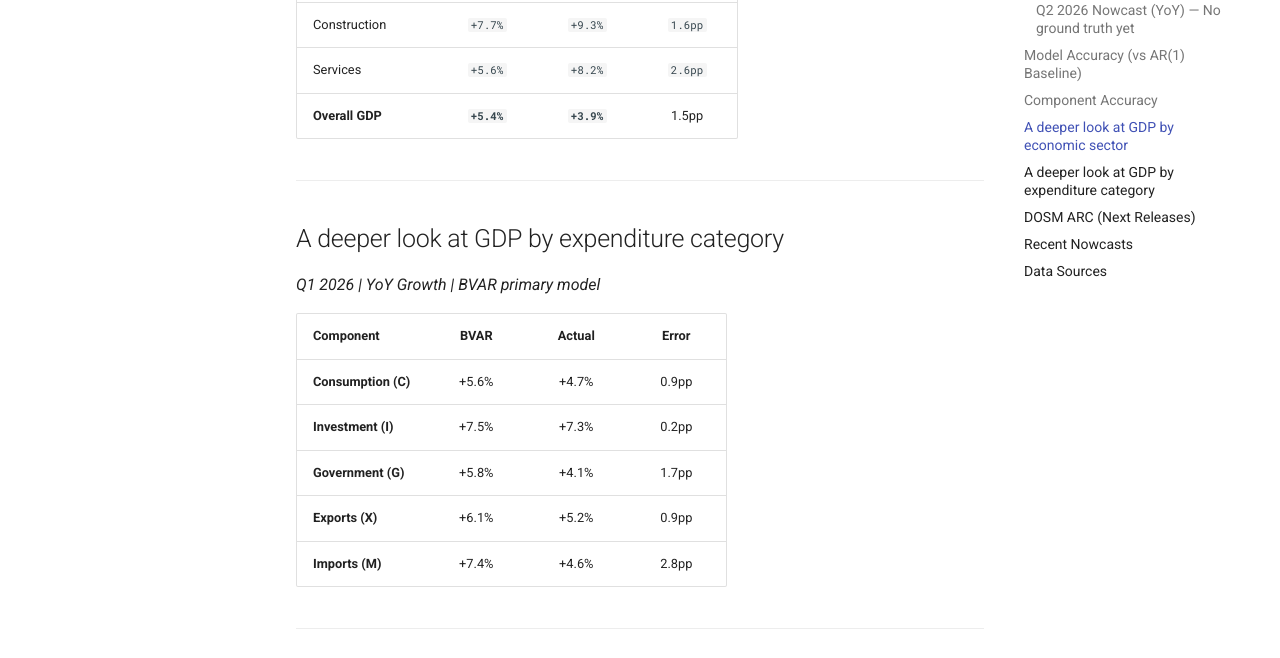
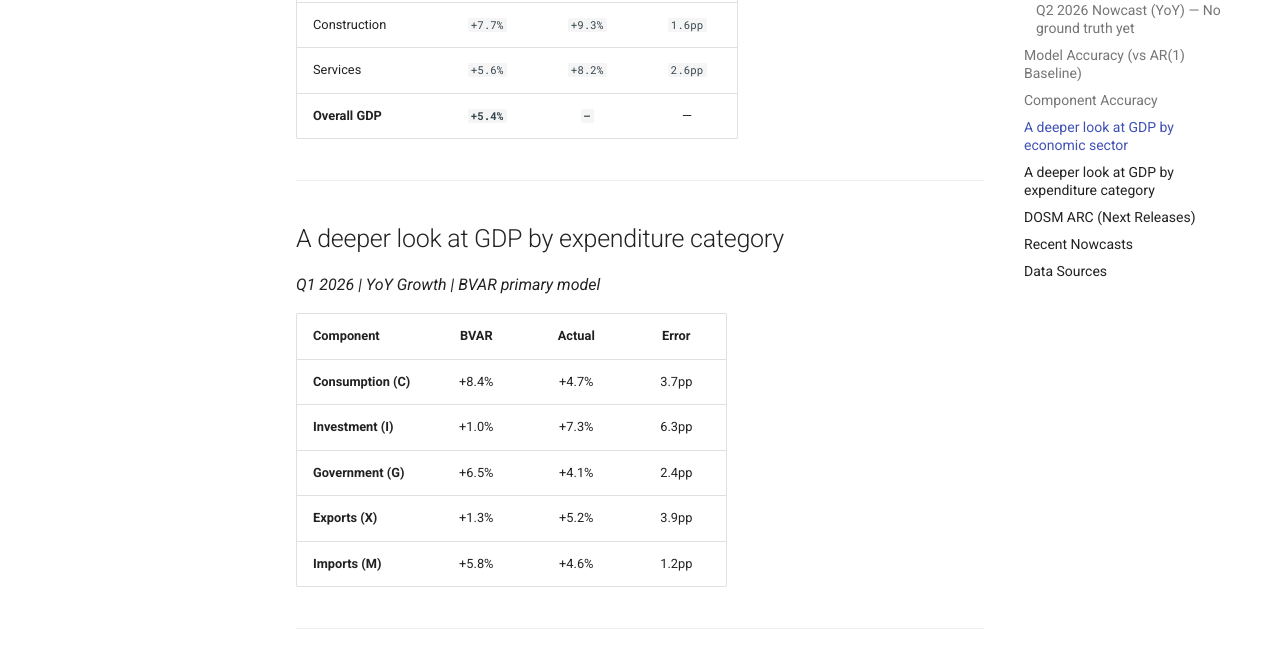
Before and after one commit to pengkodammaya/BM-ECB, an MkDocs documentation site: the page built from docs/dashboard.md, in a window 1280 px wide and 900 px high, scrolled down 1966 px. Shown: the part 152-810 px from the top of the window. Built offline with MkDocs 1.6.1 and Material for MkDocs 9.7.7, drawn with Linux system fonts in a browser that asks for light colours; some of the changed text lies outside the part shown.

```diff
--- a/docs/daily_log.csv
+++ b/docs/daily_log.csv
@@ -8,4 +8,4 @@ date,dfm,bvar,beq,ensemble,actual_gdp_pct,investment,exports_comp,imports_comp,i
 2026-06-02,8.59,,,,-0.01,,,,7.3,5.2,4.6,4.79,,5.4,,,,,5.81,4.7,4.1,,1.46,5.12,5.41,4.26,4.93,4.75,,,,,,6.16,6.68,6.25,3.9,8.26,4.7,7.3,4.1,5.2,4.6,-0.01,,,10.44,2.23,4.87,10.17,14.63,5.4,,,,"{""agriculture"": 2.6, ""mining"": -2.1, ""manufacturing"": 5.9, ""construction"": 7.7, ""services"": 5.6}",0.85,-1.05,4.27,4.23,8.48,2026-Q2,2.79,0.73,2.24,,,,1.08,1.05,1.02,,5.4,,,
 2026-06-03,6.25,5.1,,5.67,-0.01,7.5,5.93,7.38,7.3,5.2,4.6,5.82,,3.88,,,,5.6,5.83,4.7,4.1,,1.46,5.12,5.41,4.26,4.93,4.75,,,,,,6.13,7.16,7.47,3.88,8.77,4.7,7.3,4.1,5.2,4.6,-0.01,,,8.77,1.55,5.52,1.91,5.93,5.4,,,,"{""agriculture"": 2.6, ""mining"": -2.1, ""manufacturing"": 5.9, ""construction"": 7.7, ""services"": 5.6}",0.85,-1.05,4.05,9.62,8.22,2026-Q2,5.43,0.38,1.23,,1.18,1.2,1.08,1.04,1.02,3.25,5.4,,5.4,
 2026-06-04,5.62,,,5.62,-0.01,1.01,1.27,3.31,7.3,5.2,4.6,5.8,,,,,,8.5,6.48,4.7,4.1,,1.46,5.12,5.41,4.26,4.93,4.75,,,,,,6.06,6.91,7.39,3.83,8.29,4.7,7.3,4.1,5.2,4.6,-0.01,,,8.5,1.01,6.48,1.27,3.31,5.4,,,,,0.85,-1.05,4.07,9.34,8.22,2026-Q2,5.36,0.39,1.34,,,,1.07,1.04,1.02,3.22,5.4,,5.4,"{""agriculture"": 2.6, ""mining"": -2.1, ""manufacturing"": 5.9, ""construction"": 7.7, ""services"": 5.6}"
-2026-06-05,9.23,5.14,,7.19,-0.01,7.51,6.07,7.4,7.3,5.2,4.6,6.57,,3.87,,,,5.63,5.83,4.7,4.1,,1.46,5.12,5.41,4.26,4.93,4.75,,,,,,6.22,6.91,7.39,3.81,8.64,4.7,7.3,4.1,5.2,4.6,-0.01,,,13.42,1.01,6.48,-0.35,5.81,5.4,,,,,0.85,-1.05,4.12,9.34,8.22,2026-Q2,2.93,1.59,0.79,,1.32,1.21,1.08,1.04,1.02,2.0,5.4,,5.4,"{""agriculture"": 2.6, ""mining"": -2.1, ""manufacturing"": 5.9, ""construction"": 7.7, ""services"": 5.6}"
+2026-06-05,5.41,,,5.41,-0.01,1.01,1.28,5.82,7.3,5.2,4.6,5.79,,,,,,8.41,6.48,4.7,4.1,,1.46,5.12,5.41,4.26,4.93,4.75,,,,,,6.06,6.91,7.39,3.77,8.64,4.7,7.3,4.1,5.2,4.6,-0.01,,,8.41,1.01,6.48,1.28,5.82,5.4,,,,,0.85,-1.05,4.07,9.34,8.22,2026-Q2,5.24,0.37,1.31,,,,1.07,1.04,1.02,3.16,5.4,,5.4,"{""agriculture"": 2.6, ""mining"": -2.1, ""manufacturing"": 5.9, ""construction"": 7.7, ""services"": 5.6}"
--- a/docs/dashboard.md
+++ b/docs/dashboard.md
@@ -18,10 +18,10 @@
 
 | Model | Nowcast | vs AR(1) | Description |
 |-------|:-------:|:--------:|-------------|
-| **DFM** | `+9.2%` | 3.8pp | Dynamic Factor Model |
-| **BVAR** | `+5.1%` | -0.3pp | Bayesian VAR |
+| **DFM** | `+5.4%` | 0.0pp | Dynamic Factor Model |
+| **BVAR** | `—` | — | Bayesian VAR |
 | **AR(1)** | `+5.4%` | — | Persistence (baseline) |
-| **Ensemble** | `+7.2%` | 1.8pp | Median of DFM + BVAR |
+| **Ensemble** | `+5.4%` | 0.0pp | Median of DFM + BVAR |
 
 > *Q2 2026 actuals expected via DOSM ARC*
 
@@ -65,7 +65,7 @@
 | Manufacturing | `+5.9%` | `+4.1%` | `1.8pp` |
 | Construction | `+7.7%` | `+9.3%` | `1.6pp` |
 | Services | `+5.6%` | `+8.2%` | `2.6pp` |
-| **Overall GDP** | **`+5.4%`** | **`+3.9%`** | 1.5pp |
+| **Overall GDP** | **`+5.4%`** | **`—`** | — |
 
 ---
 
@@ -75,11 +75,11 @@
 
 | Component | BVAR | Actual | Error |
 |-----------|:----:|:------:|:-----:|
-| **Consumption (C)** | +5.6% | +4.7% | 0.9pp |
-| **Investment (I)** | +7.5% | +7.3% | 0.2pp |
-| **Government (G)** | +5.8% | +4.1% | 1.7pp |
-| **Exports (X)** | +6.1% | +5.2% | 0.9pp |
-| **Imports (M)** | +7.4% | +4.6% | 2.8pp |
+| **Consumption (C)** | +8.4% | +4.7% | 3.7pp |
+| **Investment (I)** | +1.0% | +7.3% | 6.3pp |
+| **Government (G)** | +6.5% | +4.1% | 2.4pp |
+| **Exports (X)** | +1.3% | +5.2% | 3.9pp |
+| **Imports (M)** | +5.8% | +4.6% | 1.2pp |
 
 ---
 
@@ -108,7 +108,7 @@
 | 2026-06-02 | 2026-Q2 | +8.6% | — | — | — | — |
 | 2026-06-03 | 2026-Q2 | +6.2% | +5.1% | — | +5.7% | — |
 | 2026-06-04 | 2026-Q2 | +5.6% | — | — | +5.6% | — |
-| 2026-06-05 | 2026-Q2 | +9.2% | +5.1% | — | +7.2% | — |
+| 2026-06-05 | 2026-Q2 | +5.4% | — | — | +5.4% | — |
 
 ---
 
```
Also changed, not shown: docs/leaderboard.md (+9 -9 lines), docs/report.html (+15 -13 lines), 1 other file.
